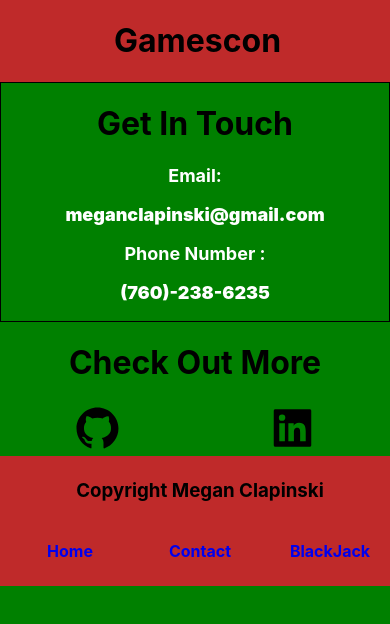
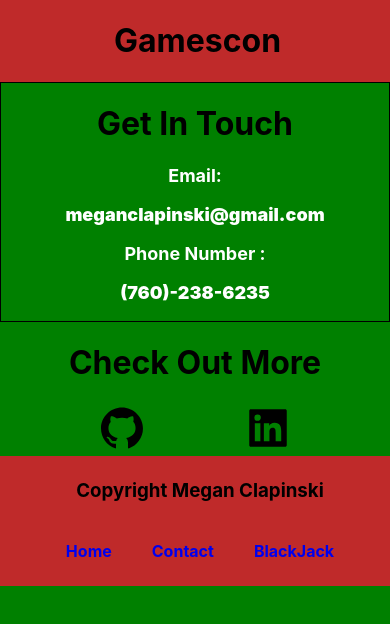
Before and after one commit to meganclapinski25/BlackJack, a React (Create React App) app: page /#/contact in a window 390 px wide. Shown: the top 624 px of the page. Built offline with nearby package versions, Linux system fonts and the light colour scheme.

Commit message:
final push for presenting

```diff
--- a/src/Header.css
+++ b/src/Header.css
@@ -34,9 +34,7 @@
  }
  @media screen and (max-width: 450px){
 
-    *{
-        width: 100%;
-    }
+
     .navbar{
         background-color: rgb(191, 42, 42);
         justify-content: center;
--- a/src/Home.css
+++ b/src/Home.css
@@ -31,3 +31,9 @@ li{
     max-width: 100%;
     padding: 10px;
 }
+@media screen and (max-width: 320px){
+    .container{
+        display: flex;
+        flex-direction: column-reverse;
+    }
+}
```
